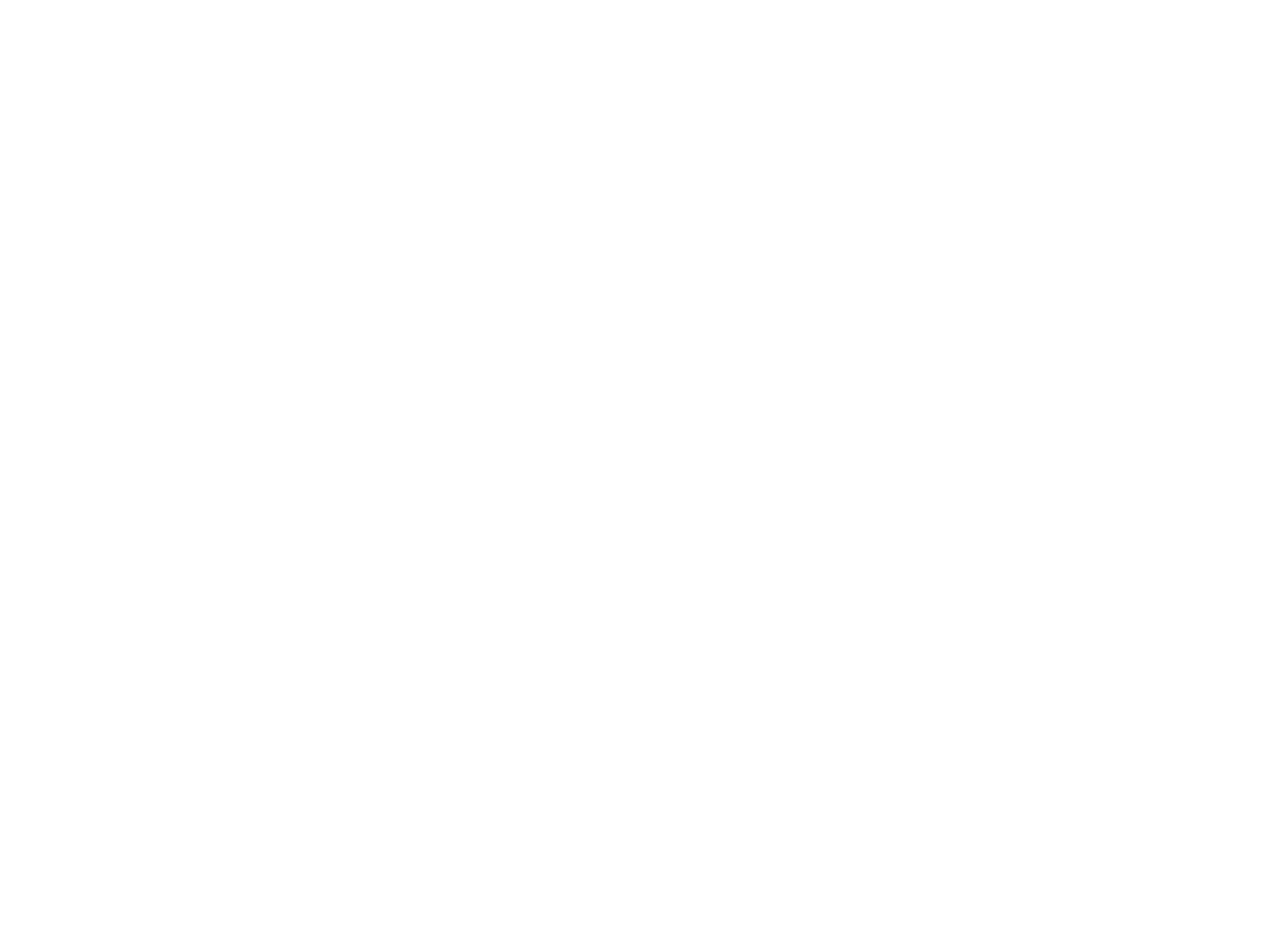
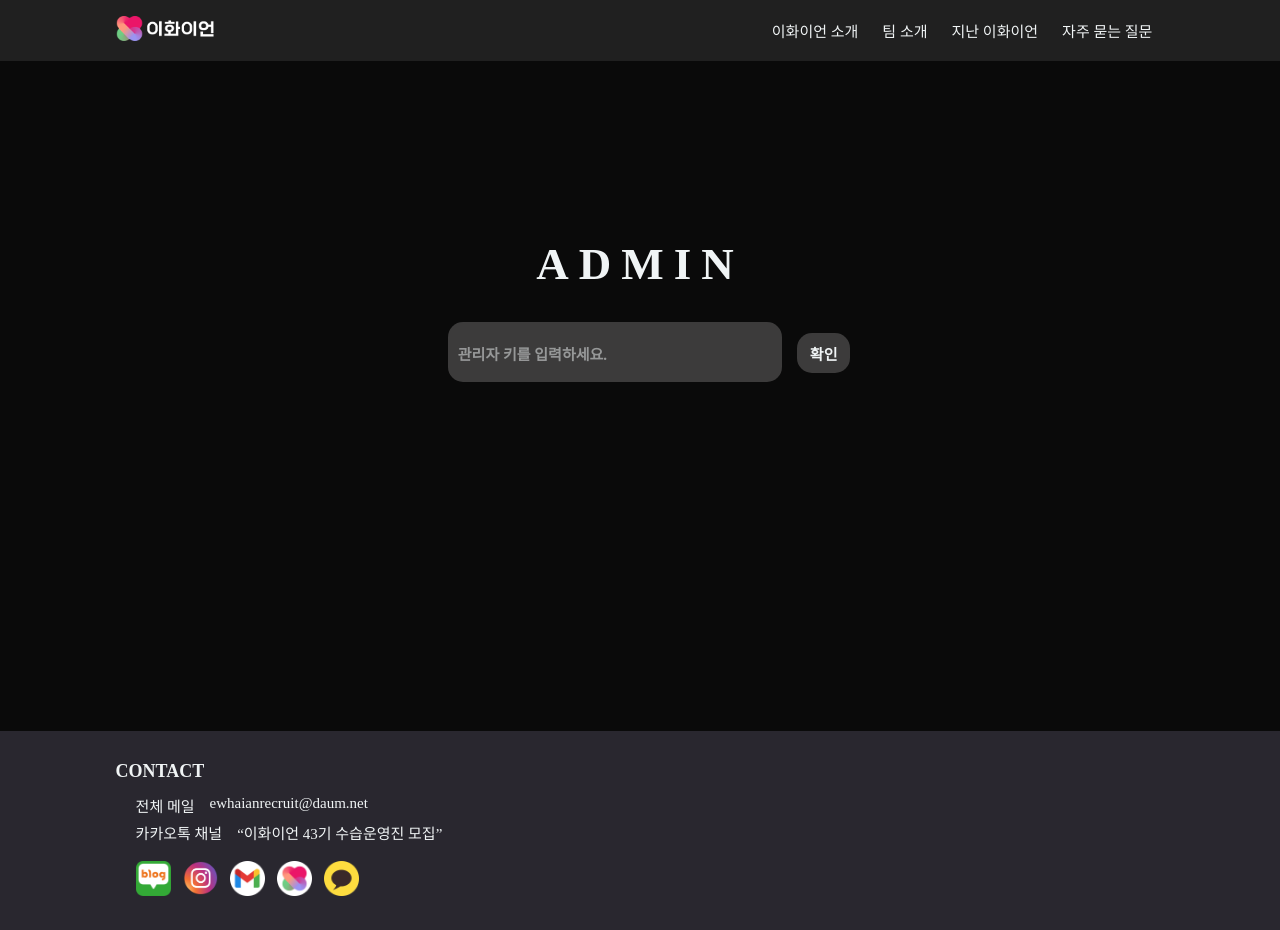
Before and after one commit to hyeinNa/recruiting_2023, a React (Create React App) app in the folder client/: page /admin in a window 1280 px wide. Before the commit this address had no page. Before the commit the page ends 800 px from the top, so only its background shows below. Built offline with nearby package versions, Linux system fonts and the light colour scheme; a web font is replaced by a local one.

Commit message:
관리자 비밀번호 입력 페이지

```diff
--- a/client/src/App.js
+++ b/client/src/App.js
@@ -12,6 +12,7 @@ import "./components/utilis/color.css";
 import "./components/utilis/font.css";
 import NotPeriod from "./components/views/ResultPages/NotPeriod";
 import NewApplicantEnroll from "./components/views/RegisterPages/NewApplicantEnroll";
+import AdminLogin from "./components/views/AdminPages/AdminLogin";
 
 function App() {
   return (
@@ -35,6 +36,7 @@ function App() {
           <Route exact path="/result/checkinfo" element={<CheckResult />} />
           <Route exact path="/result/:id" element={<ShowResult />} />
           <Route exact path="/result/notperiod/:id" element={<NotPeriod />} />
+          <Route exact path="/admin" element={<AdminLogin />} />
         </Routes>
       </BrowserRouter>
     </div>
--- /dev/null
+++ b/client/src/components/views/AdminPages/AdminLogin.css
@@ -0,0 +1,81 @@
+:root {
+    --admin-login-form-margin-top: 32px;
+}
+
+.admin_login {
+    width: 100%;
+    height: 100%;
+    background: var(--toneDown-black);
+}
+
+.admin_login_container {
+    max-width: var(--nav-bar-max-width);
+    margin: 0 auto;
+    width: 100%;
+    height: auto;
+    padding-top: 60px;
+    padding-bottom: 275px;
+}
+
+.admin_login_inner_container {
+    width: 92%;
+    height: 100%;
+    margin: 0 auto;
+    display: flex;
+    flex-direction: column;
+    align-items: center;
+    justify-content: flex-start;
+}
+
+.admin_login_title {
+    width: 100%;
+    text-align: center;
+    font-size: var(--register-landing-title-font-size);
+    font-weight: var(--register-landing-title-font-weight);
+    letter-spacing: 10px;
+    color: var(--toneDown-white);
+    margin-top: 17%;
+}
+
+.admin_login_form_wrapper {
+    width: 50%;
+    margin-top: var(--admin-login-form-margin-top);
+    margin-bottom: var(--register-checkInfo-forms-margin-bottom);
+}
+
+.admin_login_form_wrapper input::placeholder {
+    color: var(--toneDown-white);
+    font-size: 15px;
+    opacity: 50%;
+}
+
+.admin_login_form {
+    width: 60%;
+    height: var(--register-checkInfo-forms-height);
+    background-color: var(--register-checkInfo-forms-color);
+    border-color: transparent;
+    border-radius: var(--register-checkInfo-forms-border-radius);
+    color: var(--toneDown-white);
+    font-size: 25px;
+    padding-left: 15px;
+    font-weight: 600;
+    padding: 10px;
+    border-width: 0;
+    margin-left: 70px;
+    margin-right: 15px;
+}
+
+.admin_login_button {
+    width: 10%;
+    height: var(--register-checkInfo-forms-height);
+    background-color: var(--register-checkInfo-forms-color);
+    border-color: transparent;
+    border-radius: var(--register-checkInfo-forms-border-radius);
+    color: var(--toneDown-white);
+    font-size: 17px;
+    font-weight: 600;
+    font-size: 15px;
+    padding: 10px;
+    border-width: 0;
+    margin-right: 15px;
+}
--- /dev/null
+++ b/client/src/components/views/AdminPages/AdminLogin.js
@@ -0,0 +1,74 @@
+import React from "react";
+import { useState } from "react";
+import { useNavigate } from "react-router-dom";
+import axios from "axios";
+import "./AdminLogin.css";
+import Footer from "../../Footer/Footer";
+import Header from "../../Header/Header";
+function AdminLogin() {
+    const navigate = useNavigate();
+    const [input, setInput] = useState("");
+    const pw = input;
+
+    const onChange = (e) => {
+        const { value, pw } = e.target;
+        setInput({
+            ...input,
+            [pw]: value,
+        });
+    };
+
+    //폼에 입력받은 패스워드를 패스워드 확인 api로 전달
+    const checkPW = () => {
+        axios
+            .post("/api/admin/login", {
+                pw: input.pw,
+            })
+            .then((response) => {
+                let isAdmin = response.data.loggedIn;
+                if (isAdmin) {
+                    //관리자 비밀번호가 맞으면
+                    console.log(response.data.message);
+                    navigate("/admin/", { replace: true });
+                } else {
+                    //관리자 비밀번호가 틀리면
+                    console.log(response.data.message);
+                    alert("잘못된 비밀번호입니다.");
+                }
+            })
+            .catch((error) => {
+                console.log("An error occurred: ", error.response);
+            });
+    };
+
+    return (
+        <div className="admin_login">
+            <Header />
+            <div className="admin_login_container">
+                <div className="admin_login_inner_container">
+                    <div className="admin_login_title">ADMIN</div>
+                    <div className="admin_login_form_wrapper">
+                        <input
+                            type="text"
+                            name="password"
+                            className="admin_login_form"
+                            placeholder="관리자 키를 입력하세요."
+                            onChange={onChange}
+                            maxLength="10"
+                            required />
+                        <button
+                            type="button"
+                            className="admin_login_button"
+                            onClick={checkPW}
+                        >
+                            확인
+                        </button>
+                    </div>
+                </div>
+            </div>
+            <Footer />
+        </div>
+    );
+}
+
+export default AdminLogin;
```
Also changed, not shown: 1 other file (tests, documents, lock files or other folders).
